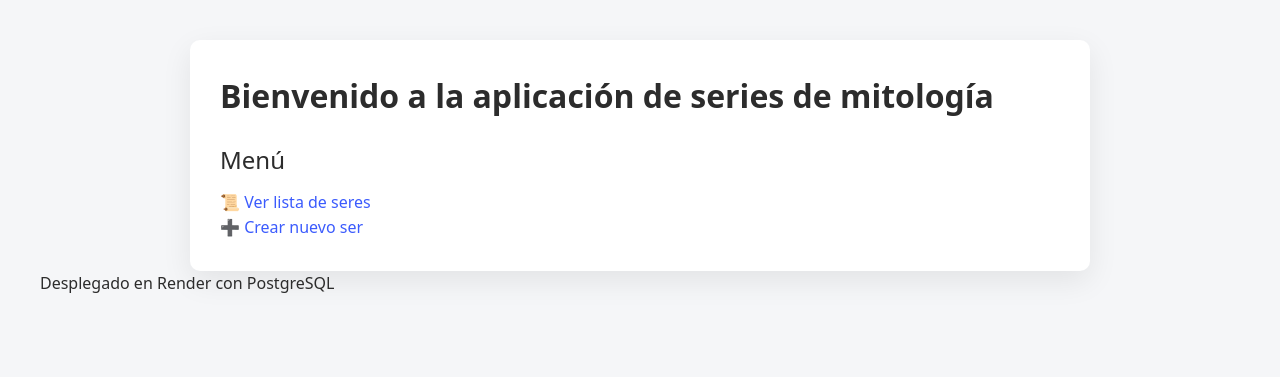
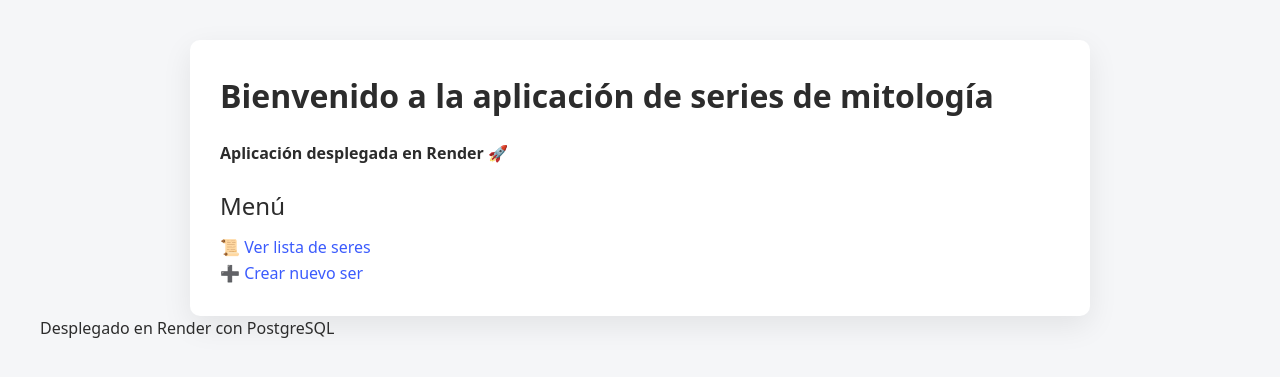
Before and after one commit to MaysaOsan/Mitologia, a FastAPI app: page / in a window 1280 px wide. Shown: the top 377 px of the page. Run offline with FastAPI, Linux system fonts and the light colour scheme; parts of the project's set-up code (start-up, migrations or seed data) failed here and were passed over.

Commit message:
Actualización de index para Render

```diff
--- a/src/templates/index.html
+++ b/src/templates/index.html
@@ -9,6 +9,7 @@
 <body>
   <div class="container">
     <h1>{{ mensaje }}</h1>
+    <p><strong>Aplicación desplegada en Render 🚀</strong></p>
 
     <h2>Menú</h2>
 
```
